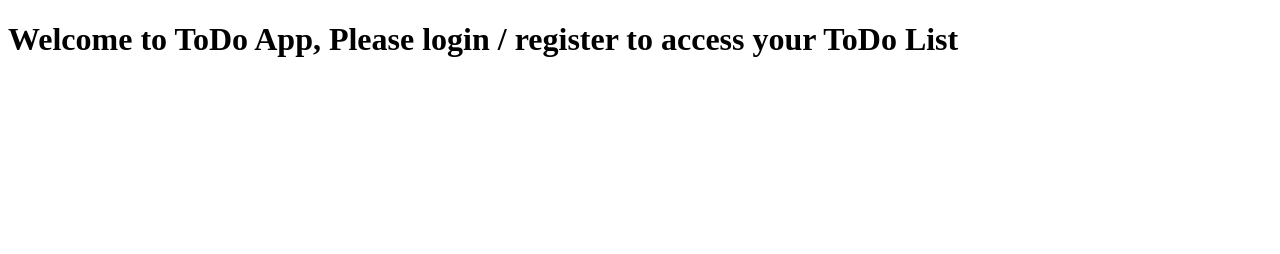
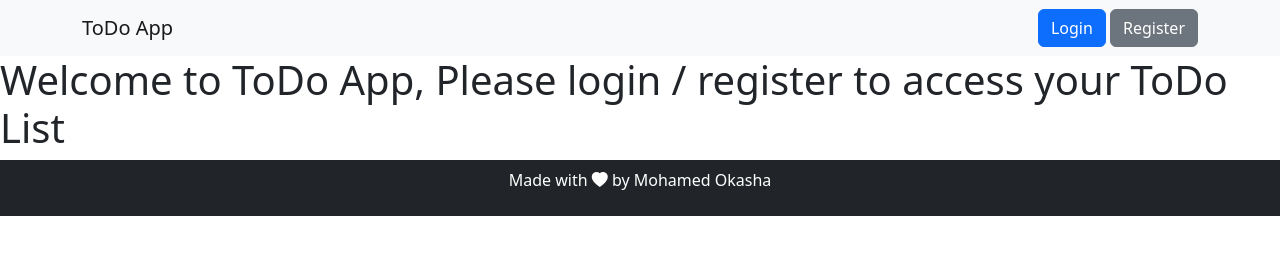
Before and after one commit to Mohamed3Okasha/todo-app, a website: page index.html in a window 1280 px wide. Drawn offline with nearby package versions, Linux system fonts and the light colour scheme.

Commit message:
start landing page general layout

```diff
--- a/index.html
+++ b/index.html
@@ -5,10 +5,35 @@
     <meta http-equiv="X-UA-Compatible" content="IE=edge" />
     <meta name="viewport" content="width=device-width, initial-scale=1.0" />
     <title>ToDo App</title>
+    <link rel="stylesheet" href="./Style/style.css" />
+    <link
+      rel="stylesheet"
+      href="https://cdnjs.cloudflare.com/ajax/libs/bootstrap-icons/1.9.1/font/bootstrap-icons.min.css"
+    />
   </head>
-  <body>
-    <h1>
-      Welcome to ToDo App, Please login / register to access your ToDo List
-    </h1>
+  <body class="h-100 d-flex flex-column">
+    <header>
+      <nav class="navbar bg-light">
+        <div class="container">
+          <a href="#" class="navbar-brand">ToDo App</a>
+          <div>
+            <button class="btn btn-primary">Login</button>
+            <button class="btn btn-secondary">Register</button>
+          </div>
+        </div>
+      </nav>
+    </header>
+    <main class="flex-grow-1">
+      <h1>
+        Welcome to ToDo App, Please login / register to access your ToDo List
+      </h1>
+    </main>
+    <footer>
+      <nav class="navbar bg-dark text-white d-felx justify-content-center">
+        <p class="text-center">
+          Made with <i class="bi bi-heart-fill"></i> by Mohamed Okasha
+        </p>
+      </nav>
+    </footer>
   </body>
 </html>
```
